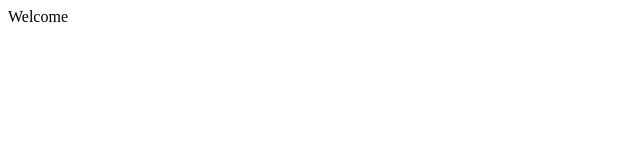
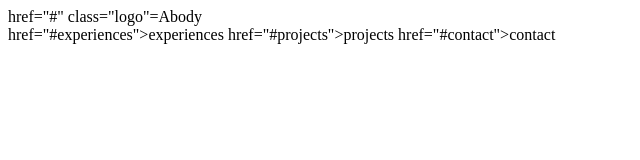
Before and after one commit to AbdelR3hmanSoliman/Abody-Soliman, a plain HTML site: page index.html in a window 1280 px wide. Shown: the whole page, without its empty margins (0-640 px from the left). Drawn offline with Linux system fonts and the light colour scheme.

Commit message:
Update index.html

```diff
--- a/index.html
+++ b/index.html
@@ -1 +1,23 @@
-Welcome
+<!DOCTYPE html>
+<html lang="en">
+<head>
+    <meta charset="UTF-8">
+    <meta http-equiv="X-UA-Compatible" content="IE=edge">
+    <meta name="viewport" content="width=device-width, initial-scale=1.0">
+    <link rel='styleheet' href='https://cdnjs.cloudflare.com/ajax/libs/font-awesome/5.15.4/css/all.min.css'>
+    <link rel='styleheet' href="style.css">
+    <title>Abody Soliman</title>
+</head>
+<body>
+
+<header>
+<a> href="#" class="logo"=Abody</a>
+<nav class="navigation">
+    <a>href="#experiences">experiences</a>
+    <a>href="#projects">projects</a>
+    <a>href="#contact">contact</a>
+</nav>
+</header>
+
+</body>
+</html>
```
